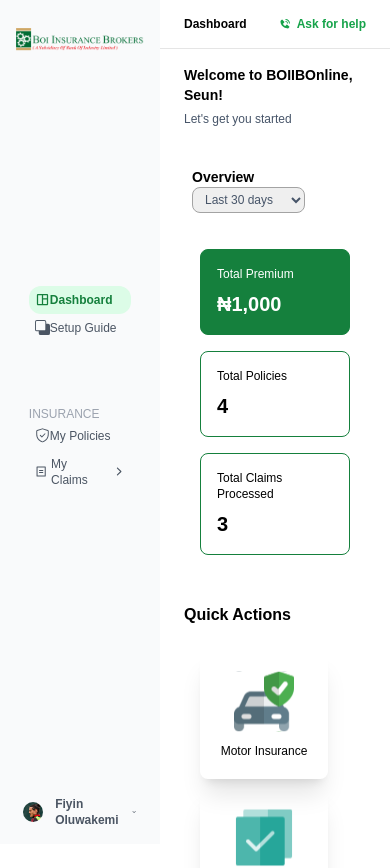
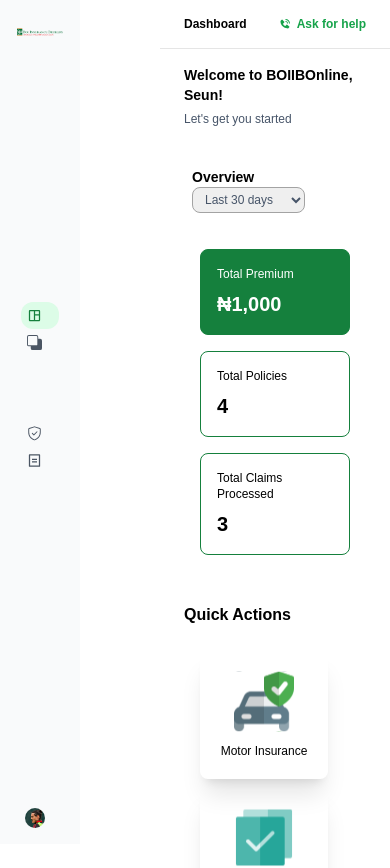
Before and after one commit to TubiOb/REACT, a React (Create React App) app in the folder incover/: page /dashboard in a window 390 px wide. Shown: the top 868 px of the page. Built offline with nearby package versions, Linux system fonts and the light colour scheme.

Commit message:
correcting responsiveness of sidebar

```diff
--- a/incover/src/components/Sidebar.jsx
+++ b/incover/src/components/Sidebar.jsx
@@ -11,6 +11,8 @@
 
 const Sidebar = () => {
   const [activeItem, setActiveItem] = useState('dashboard');
+  const [isSidebarExpanded, setSidebarExpanded] = useState(false);
+  // const [isClaimsVisible, setClaimsVisible] = useState(true);
 
   const handleItemClick = (item) => {
     setActiveItem(item);
@@ -26,29 +28,37 @@
     setProfileOptionVisible(false);
   };
 
+  const handleSidebarToggle = () => {
+    setSidebarExpanded(!isSidebarExpanded);
+  };
+
+  // const handleClaimsToggle = () => {
+  //   setClaimsVisible(!isClaimsVisible);
+  // };
+
   return (
-    <div className="w-40 md:w-64 flex flex-col bg-gray-50 text-gray-600 px-4 py-3 items-center justify-between top-0 bottom-0 left-0 fixed">
-        <img src={logo} alt="BOI Ins Broker" className='w-[150px] mx-auto mt-4'/>
+    <div className={`w-${isSidebarExpanded ? 'md:w-64' : '20'} flex flex-col bg-gray-50 text-gray-600 px-4 py-3 items-center justify-between top-0 bottom-0 left-0 fixed`}>
+        <img src={logo} alt="BOI Ins Broker" className='w-[95%] md:w-[80%] mx-auto mt-4'/>
 
         <ul className='grid grid-cols-1 justify-between gap-16 h-auto mx-auto w-[80%] -mt-16 md:-mt-36'>
           <ul className='w-full gap-1.5'>
-            <li className={`capitalize text-xs md:text-sm flex flex-row items-center justify-start p-1.5 w-full gap-1 hover:cursor-pointer ${activeItem === 'dashboard' ? 'bg-green-100 text-green-700 font-semibold rounded-xl' : ''}`} onClick={() => handleItemClick('dashboard')}><Link to='/dashboard'  className='flex'><MdOutlineSpaceDashboard size={15} /> dashboard</Link></li>
-            <li className={`capitalize text-xs md:text-sm flex flex-row items-center justify-start p-1.5 w-full gap-1 hover:cursor-pointer hover:text-green-700 ${activeItem === 'setup-guide' ? 'bg-green-100 text-green-700 font-semibold rounded-xl' : ''}`} onClick={() => handleItemClick('setup-guide')}><Link to='/setup-guide'  className='flex'><BsSubtract size={15}/>setup guide</Link></li>
+            <Link to='/dashboard'  className='flex'><li className={`capitalize text-xs md:text-sm flex flex-row items-center justify-start p-1.5 w-full gap-1 hover:cursor-pointer ${activeItem === 'dashboard' ? 'bg-green-100 text-green-700 font-semibold rounded-xl' : ''}`} onClick={() => handleItemClick('dashboard')}><MdOutlineSpaceDashboard size={15} /><p className='md:flex hidden'>dashboard</p></li></Link>
+            <Link to='/setup-guide'  className='flex'><li className={`capitalize text-xs md:text-sm flex flex-row items-center justify-start p-1.5 w-full gap-1 hover:cursor-pointer hover:text-green-700 ${activeItem === 'setup-guide' ? 'bg-green-100 text-green-700 font-semibold rounded-xl' : ''}`} onClick={() => handleItemClick('setup-guide')}><BsSubtract size={15}/><p className='md:flex hidden'>setup guide</p></li></Link>
           </ul>
 
           <ul className='w-full gap-1.5'>
-            <h3 className='text-gray-400 uppercase text-xs'>insurance</h3>
-            <li className={`capitalize text-xs md:text-sm flex flex-row items-center justify-start p-1.5 w-full gap-1 hover:cursor-pointer hover:text-green-700 ${activeItem === 'my-policies' ? 'bg-green-100 text-green-700 font-semibold rounded-xl' : ''}`} onClick={() => handleItemClick('my-policies')}><Link to='/policies'  className='flex'><GoShieldCheck size={15}/>my policies</Link></li>
-            <li className={`capitalize text-xs md:text-sm flex flex-row items-center justify-start p-1.5 w-full gap-1 hover:cursor-pointer hover:text-green-700 ${activeItem === 'my-claims' ? 'bg-green-100 text-green-700 font-semibold rounded-xl' : ''}`} onClick={() => handleItemClick('my-claims')}><RiBillLine size={15}/>my claims <IoIosArrowForward size={15} className='ml-3 md:ml-12'/></li>
+            <h3 className='text-gray-400 uppercase text-xs md:flex hidden'>insurance</h3>
+            <Link to='/policies'  className='flex'><li className={`capitalize text-xs md:text-sm flex flex-row items-center justify-start p-1.5 w-full gap-1 hover:cursor-pointer hover:text-green-700 ${activeItem === 'my-policies' ? 'bg-green-100 text-green-700 font-semibold rounded-xl' : ''}`} onClick={() => handleItemClick('my-policies')}><GoShieldCheck size={15}/><p className='md:flex hidden'>my policies</p></li></Link>
+            <li className={`capitalize text-xs md:text-sm flex flex-row items-center justify-start p-1.5 w-full gap-1 hover:cursor-pointer hover:text-green-700 ${activeItem === 'my-claims' ? 'bg-green-100 text-green-700 font-semibold rounded-xl' : ''}`} onClick={() => handleItemClick('my-claims')}><RiBillLine size={15}/><p className='md:flex hidden'>my claims</p><IoIosArrowForward size={15} className='ml-3 md:ml-12 md:flex hidden'/></li>
           </ul>
         </ul>
 
 
-        <ul className='w-[95%] mx-auto'>
-          <li className='flex relative flex-row p-0.5 md:p-1.5 justify-between items-center hover:shadow-2xl hover:cursor-pointer hover:rounded-md' >
+        <ul className='md:w-[95%] w-[80%] mx-auto'>
+          <li className='Profile flex relative flex-row p-0.5 md:p-1.5 justify-between items-center hover:shadow-2xl hover:cursor-pointer hover:rounded-md' onClick={handleSidebarToggle}>
             <div className='flex flex-row p-0.5 md:p-1 justify-center gap-3 items-center' onClick={handleLiItemClick}>
               <img src={myImage} alt="" className='rounded-full w-5 md:w-7 object-cover'/>
-              <p className='capitalize text-xs md:text-sm font-semibold '>fiyin oluwakemi</p>
+              <p className='capitalize text-xs md:text-sm font-semibold md:flex hidden'>fiyin oluwakemi</p>
               <RiArrowDownSLine size={20} />
             </div>
             {isProfileOptionVisible && (
```
